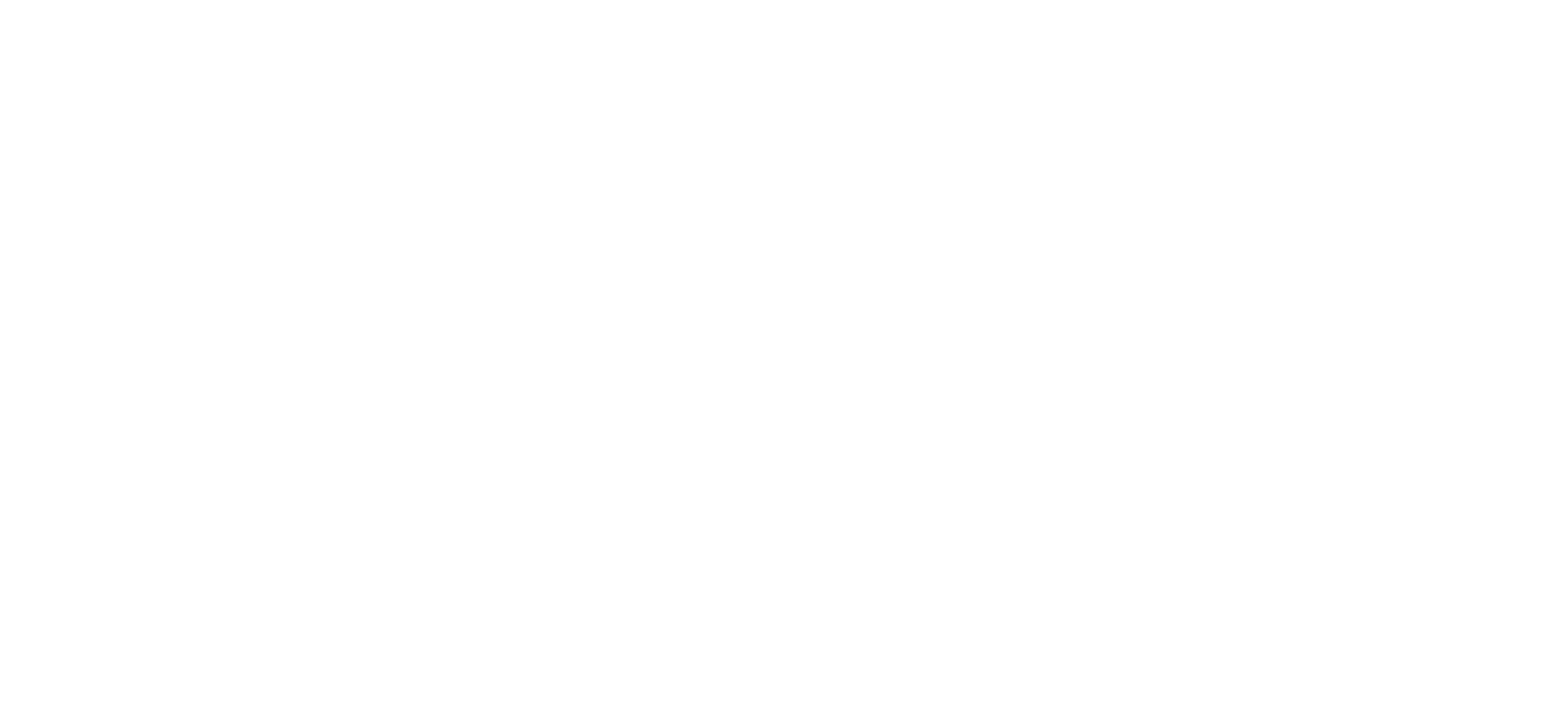
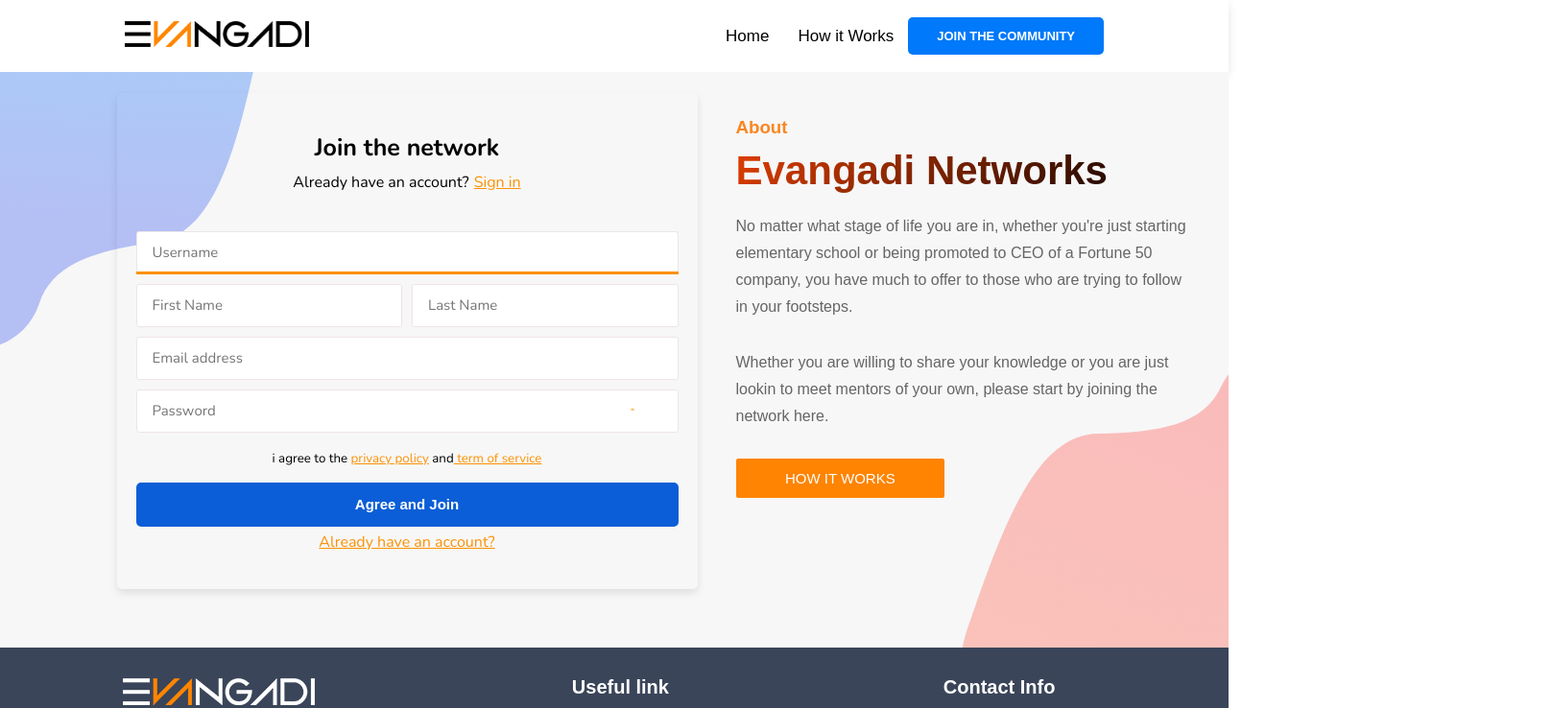
Before and after one commit to Biruktawit-Tasew/Evangadi-Forum-Practice, a React (Vite) app in the folder client/: page /signup in a window 1280 px wide. Before the commit this address had no page. Shown: the top 738 px of the page at 96% size, 1617 px wide, since content can reach past the window. Built offline with nearby package versions, Linux system fonts and the light colour scheme.

Commit message:
Landing Page

```diff
--- a/client/package.json
+++ b/client/package.json
@@ -15,6 +15,7 @@
     "react-dom": "^19.0.0",
     "react-icons": "^5.5.0",
     "react-router": "^7.3.0",
+    "react-router-dom": "^7.3.0",
     "react-spinners": "^0.15.0"
   },
   "devDependencies": {
--- a/client/src/Router.jsx
+++ b/client/src/Router.jsx
@@ -1,7 +1,7 @@
-import { BrowserRouter, Routes, Route } from "react-router";
+import { BrowserRouter, Routes, Route } from "react-router-dom";
 import Layout from "./components/Layout/Layout";
 import Auth from "./pages/Auth/Auth";
-
+import LogIn from "./components/Login/Login"
 import SignUp from "./components/SignUp/SignUp";
 // import Home from "./pages/Home/Home";
 
@@ -11,14 +11,18 @@
       <Routes>
         <Route path="/" element={<Layout />}>
           {/* Home page Route */}
-          <Route path="/Auth/*" element={<Auth />} />
+          <Route path="/" element={<Auth />}>
+            <Route index element={<LogIn />} />
+            <Route path="signin" element={<LogIn />} />
+            <Route path="signup" element={<SignUp />} />
 
-          {/* <Route path="/" element={<Navigate to="/signup" />} /> */}
-          {/* <Route path="/signup" element={<SignUp />} /> */}
-          {/* <Route path="/home" element={<Home />} /> */}
-          {/* Question page Route */}
+            {/* <Route path="/" element={<Navigate to="/signup" />} /> */}
+            {/* <Route path="/signup" element={<SignUp />} /> */}
+            {/* <Route path="/home" element={<Home />} /> */}
+            {/* Question page Route */}
 
-          {/* Answer page Route */}
+            {/* Answer page Route */}
+          </Route>
         </Route>
       </Routes>
     </BrowserRouter>
--- a/client/src/components/About/about.module.css
+++ b/client/src/components/About/about.module.css
@@ -46,5 +46,5 @@
   border: none;
 }
 .about_section .button:hover {
-  background-color: aqua;
+  background-color: blue;
 }
--- a/client/src/components/Login/Login.jsx
+++ b/client/src/components/Login/Login.jsx
@@ -45,7 +45,7 @@
             <h1>Login to your account</h1>
             <div className={styles.signup}>
               Don’t have an account?{" "}
-              <a href="/Auth/signup">Create a new account</a>
+              <a href="/signup">Create a new account</a>
             </div>
             <br />
 
@@ -79,7 +79,7 @@
                 </div>
               </div>
               <div className={styles.forget}>
-                <a href="/Auth/signup">Forgot password?</a>
+                <a href="/signup">Forgot password?</a>
               </div>
               <button type="submit" className={styles.login__button}>
                 Login
--- a/client/src/components/SignUp/SignUp.jsx
+++ b/client/src/components/SignUp/SignUp.jsx
@@ -146,7 +146,7 @@
       )}
       <h2>Join the network</h2>
       <p>
-        Already have an account?<Link to="/Auth">Sign in</Link>
+        Already have an account?<Link to="/signin">Sign in</Link>
       </p>
 
       <form onSubmit={handleSubmit}>
@@ -253,7 +253,7 @@
           )}
         </button>
       </form>
-      <Link to="/Auth" className={css.account}>
+      <Link to="/signin" className={css.account}>
         Already have an account?
       </Link>
     </div>
--- a/client/src/pages/Auth/Auth.jsx
+++ b/client/src/pages/Auth/Auth.jsx
@@ -1,7 +1,8 @@
 import React from "react";
-import { Route, Routes } from "react-router";
-import LogIn from "../../components/LogIn/LogIn";
-import SignUp from "../../components/SignUp/SignUp";
+import { Route, Routes, Outlet } from "react-router-dom";
+
+// import LogIn from "../../components/LogIn/LogIn";
+// import SignUp from "../../components/SignUp/SignUp";
 import About from "../../components/About/About";
 import styles from "./auth.module.css";
 
@@ -10,18 +11,13 @@
     <div className={styles["container-wrapper"]}>
       <div className={styles["inner-wrapper"]}>
         <div className={styles["SignUpSignIn-section"]}>
-          <Routes>
-            <Route path="/" element={<LogIn />} />
-            <Route path="/signup" element={<SignUp />} />
-          </Routes>
+          <Outlet/>
         </div>
         <div>
           <About />
         </div>
       </div>
     </div>
-
-
   );
 };
 
```
Also changed, not shown: 1 other file (tests, documents, lock files or other folders).
